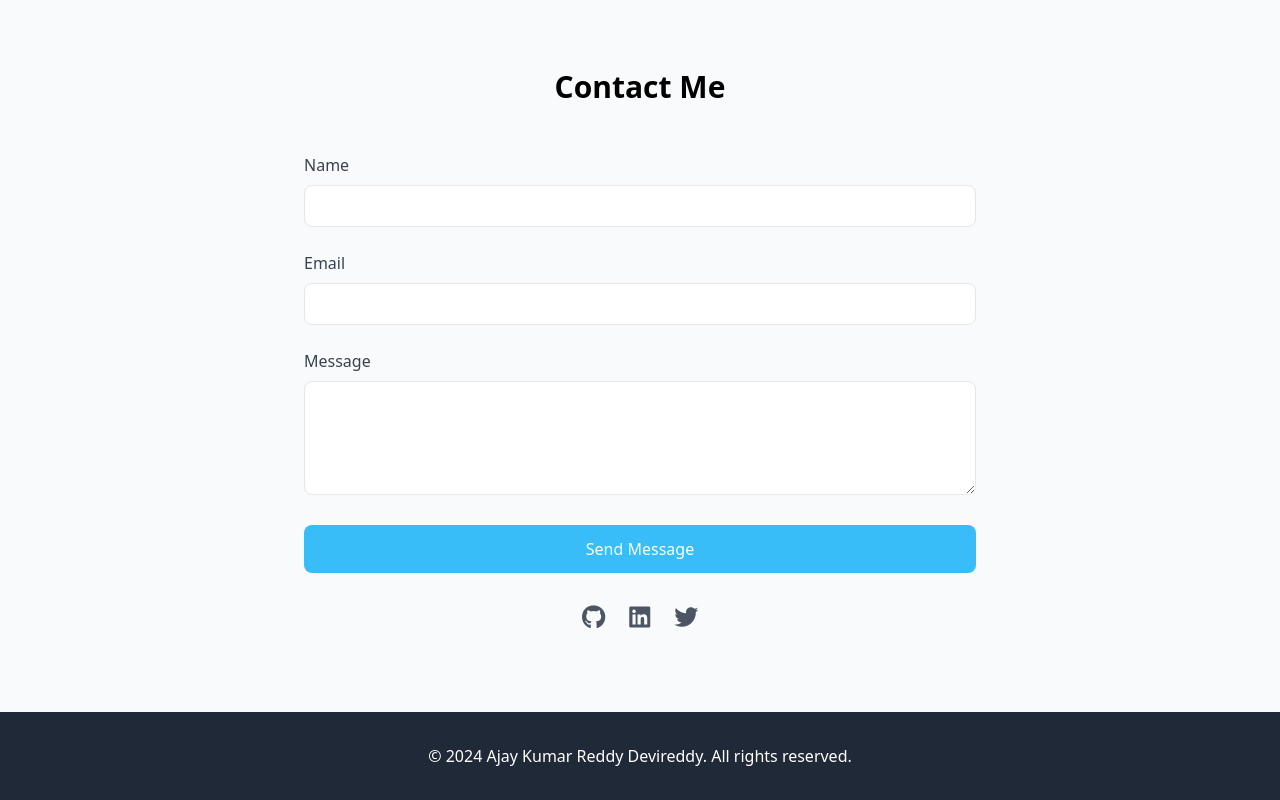
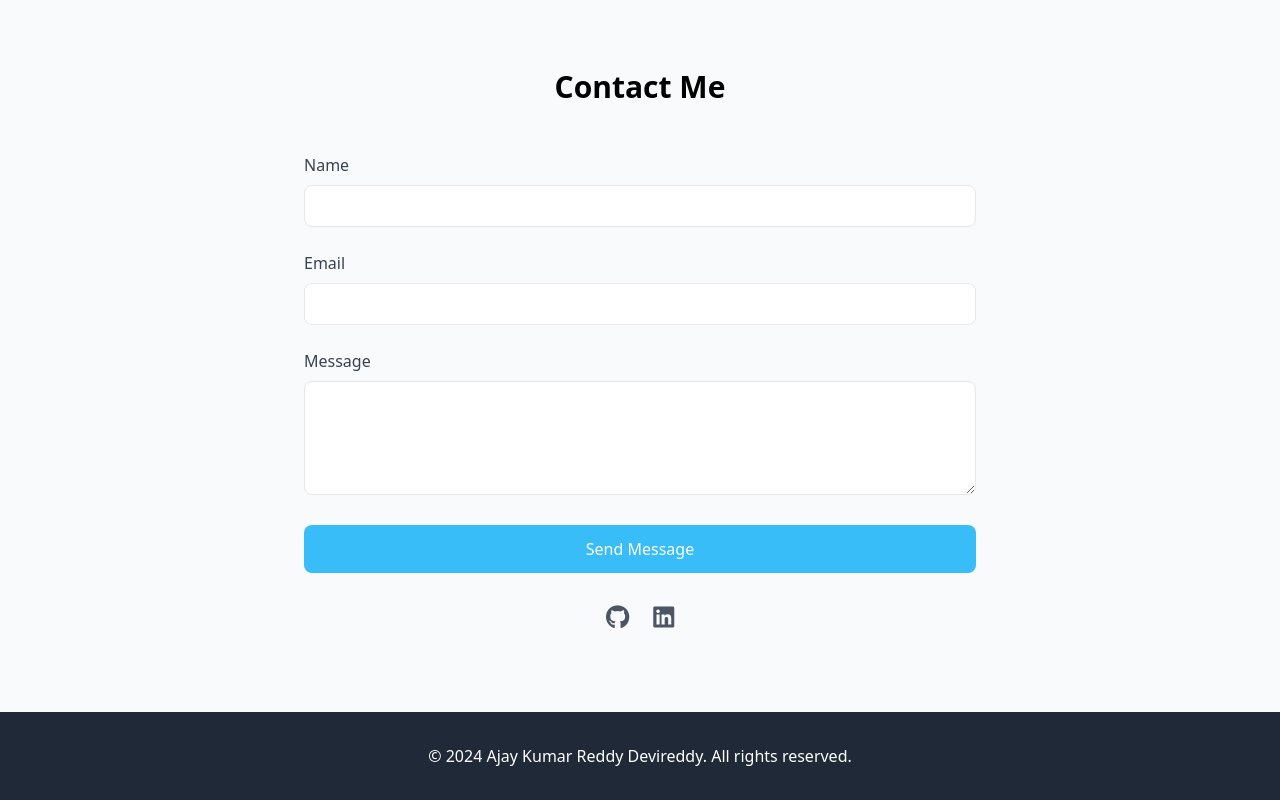
Before and after one commit to devireddyajay/portifolio, a plain HTML site: page index.html in a window 1280 px wide. Shown: the part 4383-5183 px from the top of the page. Drawn offline with nearby package versions, Linux system fonts and the light colour scheme; files that its build step writes are made by us from their sources; files whose address does not match are found by name.

Commit message:
Update index.html. (linkedin)

```diff
--- a/index.html
+++ b/index.html
@@ -4,7 +4,6 @@
     <meta charset="UTF-8">
     <meta name="viewport" content="width=device-width, initial-scale=1.0">
     <title>Ajay Kumar Reddy Devireddy - Portfolio</title>
-
     <link href="https://cdn.jsdelivr.net/npm/tailwindcss@2.2.19/dist/tailwind.min.css" rel="stylesheet">
     <link rel="stylesheet" href="https://cdnjs.cloudflare.com/ajax/libs/font-awesome/6.0.0/css/all.min.css">
     <link rel="stylesheet" href="css/style.css">
@@ -269,9 +268,8 @@
                     </button>
                 </form>
                 <div class="mt-8 flex justify-center space-x-6">
-                    <a href="https://github.com/yourusername" class="text-gray-600 hover:text-blue-600 social-icon"><i class="fab fa-github text-2xl"></i></a>
-                    <a href="https://linkedin.com/in/yourusername" class="text-gray-600 hover:text-blue-600 social-icon"><i class="fab fa-linkedin text-2xl"></i></a>
-                    <a href="https://twitter.com/yourusername" class="text-gray-600 hover:text-blue-600 social-icon"><i class="fab fa-twitter text-2xl"></i></a>
+                    <a href="https://github.com/devireddyajay" class="text-gray-600 hover:text-blue-600 social-icon"><i class="fab fa-github text-2xl"></i></a>
+                    <a href="https://www.linkedin.com/in/ajay-d-a28a35206/" class="text-gray-600 hover:text-blue-600 social-icon"><i class="fab fa-linkedin text-2xl"></i></a>
                 </div>
             </div>
         </div>
```
